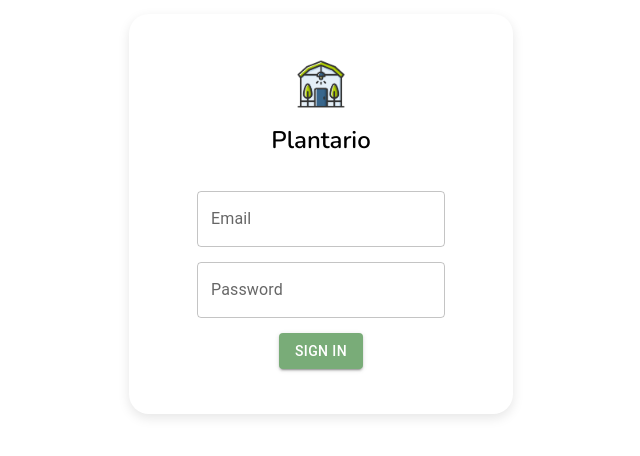
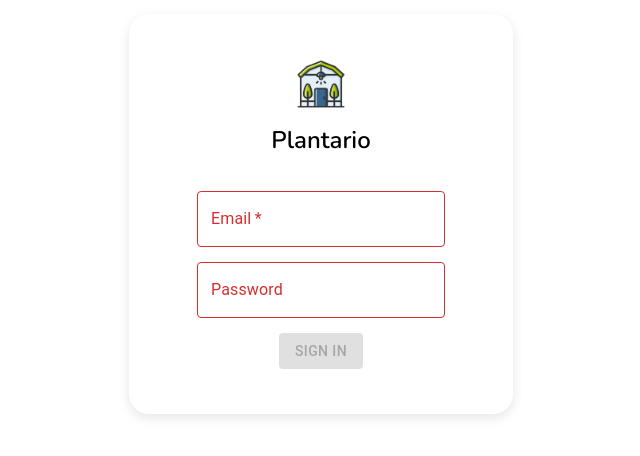
Before and after one commit to AlexandruFercal01/licenta-frontend, a React (Vite) app: page /login in a window 1280 px wide. Shown: the part 186-642 px from the top of the page, without its empty margins (319-959 px from the left). Built offline with nearby package versions, Linux system fonts and the light colour scheme; the HTML template or start-up script is replaced by a standard one.

Commit message:
feat(login): implement fields validation

```diff
--- a/package.json
+++ b/package.json
@@ -25,6 +25,7 @@
         "react": "^18.2.0",
         "react-circular-progressbar": "^2.1.0",
         "react-dom": "^18.2.0",
+        "react-hook-form": "^7.51.0",
         "react-push-notification": "^1.5.4",
         "react-router-dom": "^6.17.0",
         "sort-by": "^0.0.2",
--- a/src/components/pages/Login.tsx
+++ b/src/components/pages/Login.tsx
@@ -8,21 +8,27 @@ import { useNavigate } from 'react-router-dom'
 import Alert from '@mui/material'
 import { toggleAlert } from '../common/AlertSnackbar'
 import { Severity } from '../common/AlertSnackbar'
+import { useForm } from 'react-hook-form'
+import { Label } from '@mui/icons-material'
+
+type LoginForm = {
+    email: string
+    password: string
+}
 
 export function Login() {
     const navigate = useNavigate()
-    const email = useRef<HTMLInputElement>()
-    const password = useRef<HTMLInputElement>()
+    const {
+        register,
+        handleSubmit,
+        formState: { errors, isValid },
+    } = useForm<LoginForm>()
 
-    useEffect(() => {
-        localStorage.clear()
-    }, [])
-
-    const handleSubmit = async () => {
+    const onSubmit = async (data: LoginForm) => {
         await axios
             .post('http://localhost:3001/login', {
-                email: email.current.value,
-                password: password.current.value,
+                email: data.email,
+                password: data.password,
             })
             .then((res) => {
                 localStorage.setItem('token', res.data.token)
@@ -47,27 +53,58 @@ export function Login() {
     }
 
     return (
+        <form onSubmit={handleSubmit(onSubmit)}>
             <div className="mainContainer">
                 <div className="loginContainer">
                     <img src={logo} height="50px" />
                     <h2 style={{ marginTop: '0px' }}>Plantario</h2>
 
-                <TextField label={'Email'} color="success" inputRef={email} />
                     <TextField
+                        id="email"
+                        {...register('email', {
+                            required: true,
+                            pattern: {
+                                value: /^[\w-\.]+@([\w-]+\.)+[\w-]{2,4}$/i,
+                                message: 'This is not a valid email',
+                            },
+                        })}
+                        label={'Email'}
+                        color="success"
+                        required
+                        type="email"
+                        error={!isValid}
+                    />
+                    {errors.email && (
+                        <span>
+                            <p>{errors.email.message}</p>
+                        </span>
+                    )}
+                    <TextField
+                        id="password"
+                        {...register('password', {
+                            required: true,
+                        })}
                         label={'Password'}
                         color="success"
                         type="password"
-                    inputRef={password}
+                        error={!isValid}
                     />
+                    {errors.password && (
+                        <span role="alert">
+                            <p>Please provide a password</p>
+                        </span>
+                    )}
                     <Button
                         variant="contained"
                         color="success"
                         sx={{ backgroundColor: '#79ac78' }}
-                    onClick={handleSubmit}
+                        type="submit"
+                        disabled={!isValid}
                     >
                         Sign in
                     </Button>
                 </div>
             </div>
+        </form>
     )
 }
--- a/src/components/pages/login.styles.css
+++ b/src/components/pages/login.styles.css
@@ -18,3 +18,7 @@
     border-radius: 20px;
     box-shadow: rgba(0, 0, 0, 0.1) 0px 4px 12px;
 }
+
+p {
+    margin: 0px;
+}
```
Also changed, not shown: 1 other file (tests, documents, lock files or other folders). Lines whose indentation alone changed are shown as unchanged.
